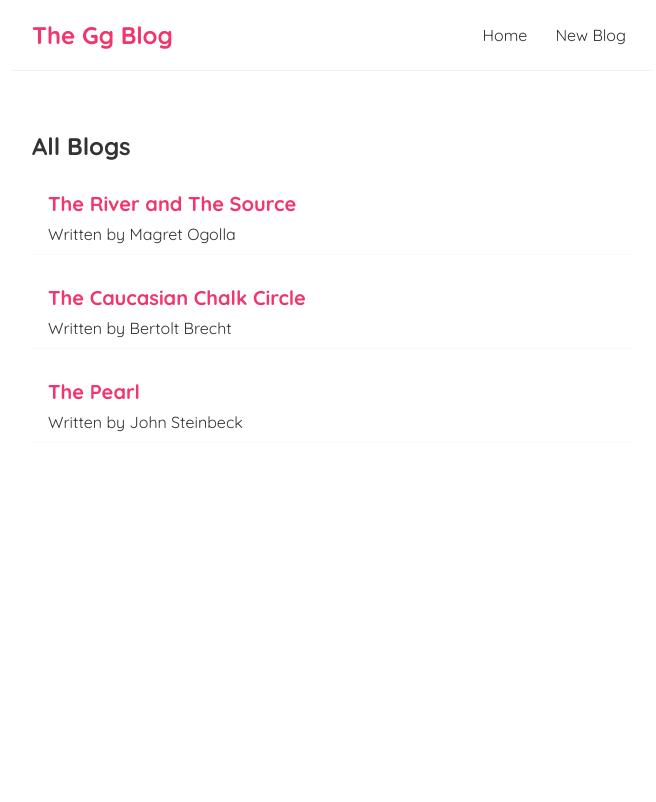
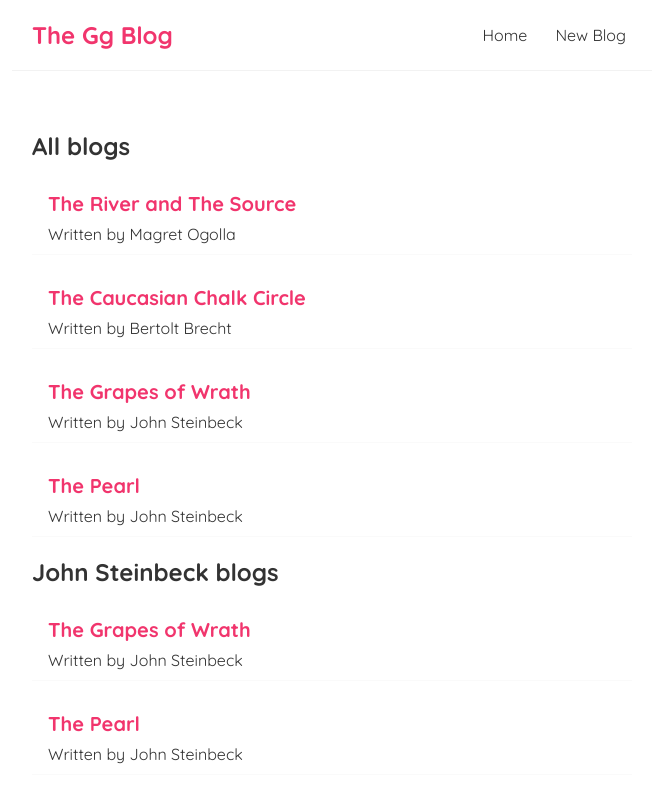
Before and after one commit to ArthurNamutilu/blog, a React (Create React App) app: page / in a window 1280 px wide. Shown: the top 802 px of the page, without its empty margins (308-964 px from the left). Built offline with nearby package versions, Linux system fonts and the light colour scheme.

Commit message:
reusing components

```diff
--- a/src/Home.js
+++ b/src/Home.js
@@ -5,12 +5,15 @@ const Home = () => {
     const [blogs, setBlogs] = useState([
         {title: 'The River and The Source', body: 'Lorem ipsum...', author: 'Magret Ogolla', id: 1},
         {title: 'The Caucasian Chalk Circle', body: 'Lorem ipsum...', author: 'Bertolt Brecht', id: 2},
-        {title: 'The Pearl', body: 'Lorem ipsum...', author: 'John Steinbeck', id: 3}
+        {title: 'The Grapes of Wrath', body: 'Lorem ipsum...', author: 'John Steinbeck', id: 3},
+        {title: 'The Pearl', body: 'Lorem ipsum...', author: 'John Steinbeck', id: 4}
     ]);
-const title = "All Blogs";
+const title = "All blogs";
+const johns = "John Steinbeck blogs";
     return (
         <div className="home">
             < BlogList shared = {blogs} title = { title }/>
+            < BlogList shared = {blogs.filter((blog) => blog.author === 'John Steinbeck')} title = { johns }/>
         </div>
     );
 }
```
